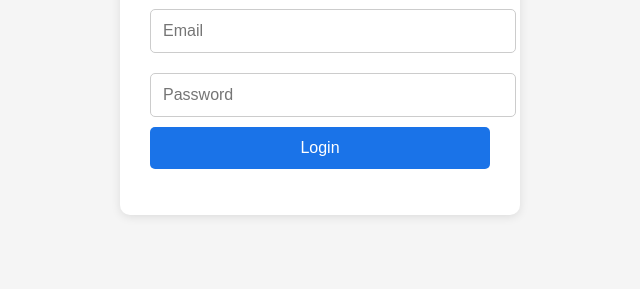
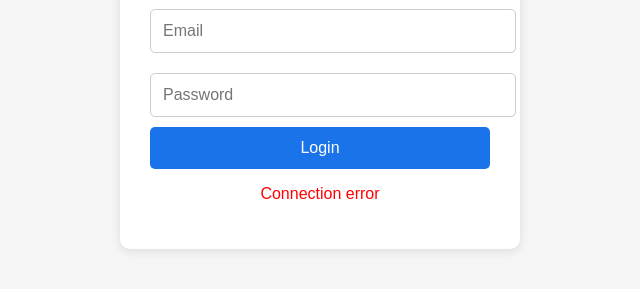
Before and after one commit to somnathmoota4-lang/visitor-app, a website: page public/owner/login.html in a window 1280 px wide. Both pictures are taken after a click on the button "Login". Shown: the part 169-458 px from the top of the page, without its empty margins (320-960 px from the left). Drawn offline with Linux system fonts and the light colour scheme; no server answers.

Commit message:
login.html

```diff
--- a/public/owner/login.html
+++ b/public/owner/login.html
@@ -21,22 +21,29 @@
     <p id="error"></p>
   </div>
   <script>
-    async function login() {
-      const email = document.getElementById('email').value;
-      const password = document.getElementById('password').value;
-      const res = await fetch('/api/auth/login', {
+    function login() {
+  var email = document.getElementById('email').value;
+  var password = document.getElementById('password').value;
+
+  fetch('/api/auth/login', {
     method: 'POST',
     headers: { 'Content-Type': 'application/json' },
-        body: JSON.stringify({ email, password })
-      });
-      <a href="/forgot-password.html" style="display:block;text-align:center;margin-top:10px;color:#667eea;font-size:14px;">Forgot Password?</a>
-      const data = await res.json();
+    body: JSON.stringify({ email: email, password: password })
+  })
+  .then(function(response) { return response.json(); })
+  .then(function(data) {
     if (data.token) {
       localStorage.setItem('ownerToken', data.token);
-        window.location = 'index.html';
+      setTimeout(function() {
+        window.location.href = 'index.html';
+      }, 500);
     } else {
       document.getElementById('error').innerText = data.error || 'Login failed';
     }
+  })
+  .catch(function() {
+    document.getElementById('error').innerText = 'Connection error';
+  });
 }
   </script>
 </body>
```
Lines whose indentation alone changed are shown as unchanged.
